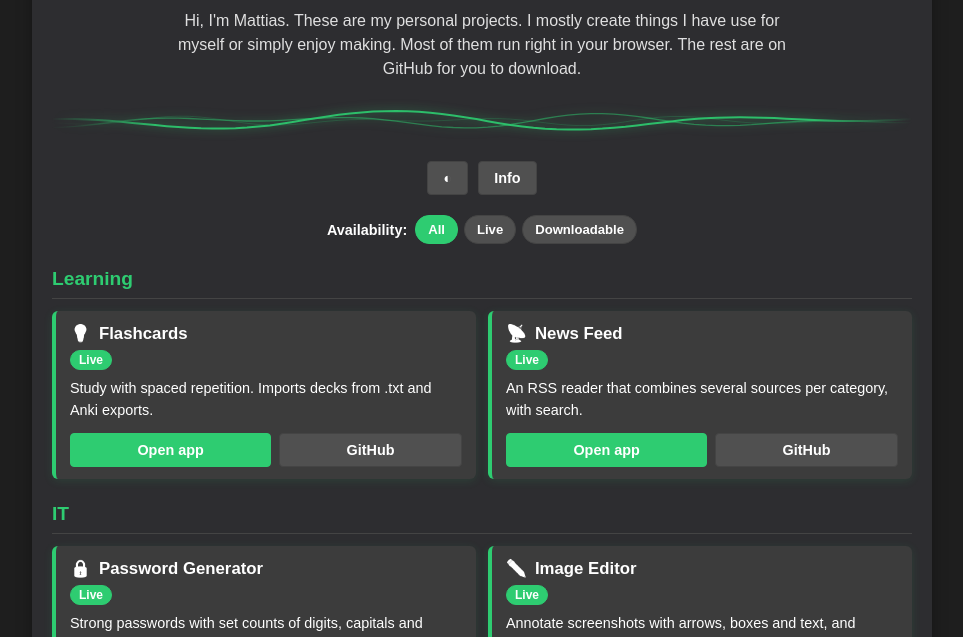
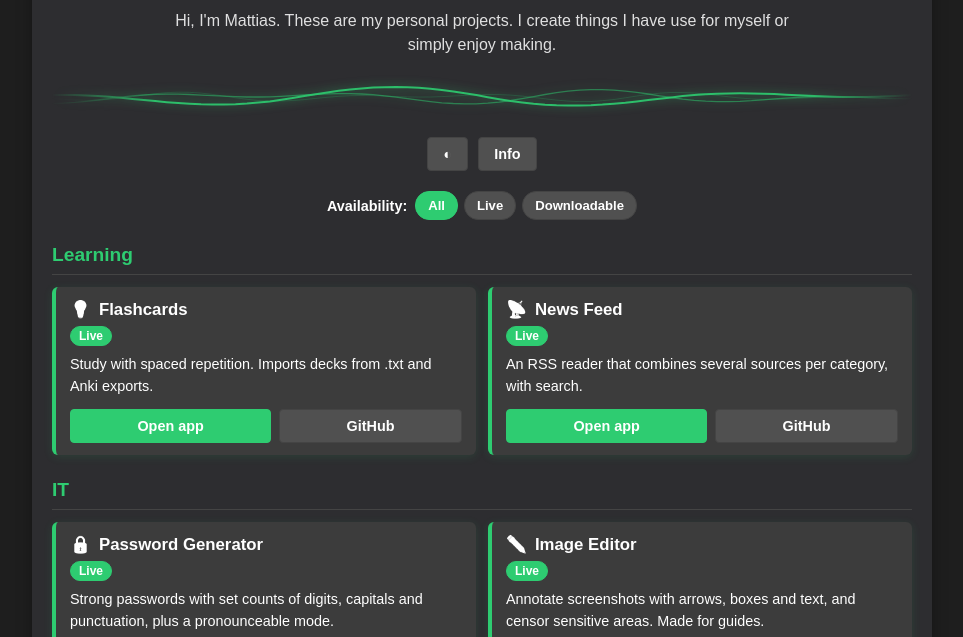
Before and after one commit to MattiasMilger/mattiasmilger.github.io, a plain HTML site: page index.html in a window 1280 px wide. Shown: the part 119-756 px from the top of the page, without its empty margins (158-1121 px from the left). Drawn offline with Linux system fonts and the light colour scheme; a script that the page names is missing.

Commit message:
Add files via upload

```diff
--- a/index.html
+++ b/index.html
@@ -491,9 +491,8 @@ body.dark-mode .cyber-datawave-svg {
     <h1><a href="https://github.com/MattiasMilger" target="_blank" rel="noopener noreferrer">Mattias Milger</a></h1>
     <h2 class="subtitle">My projects</h2>
     <p class="intro">
-        Hi, I'm Mattias. These are my personal projects. I mostly create things I have use for
+        Hi, I'm Mattias. These are my personal projects. I create things I have use for
         myself or simply enjoy making.
-        Most of them run right in your browser. The rest are on GitHub for you to download.
     </p>
 
     <!-- =====================================================================
```
